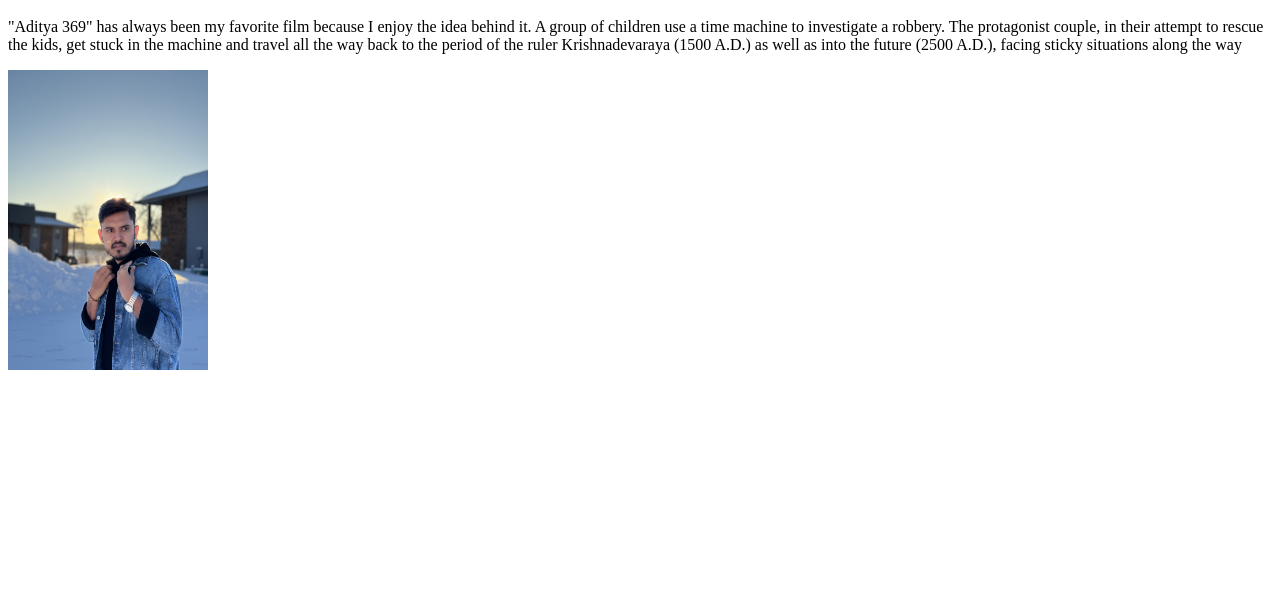
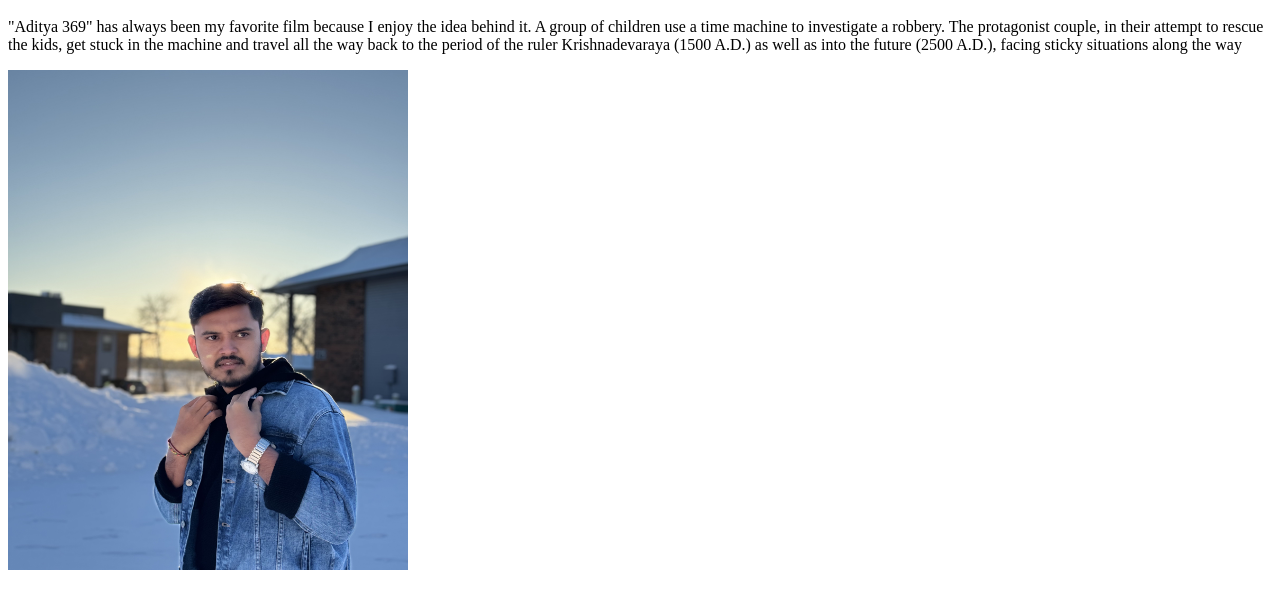
Before and after one commit to 44-563-Web-Apps-S24/44563-webapps-s24-assignment3-Sivapavankumar, a plain HTML site: page mymedia.html in a window 1280 px wide. Shown: the part 150-758 px from the top of the page. Drawn offline with Linux system fonts and the light colour scheme.

```diff
--- a/mymedia.html
+++ b/mymedia.html
@@ -24,7 +24,7 @@
         ruler Krishnadevaraya (1500 A.D.) as well as into the future (2500 A.D.),
         facing sticky situations along the way</p>
 
-    <img src="MyPicture.jpg" alt="Pavan Balayya" width="200" height="300">
+    <img src="MyPicture.jpg" alt="Pavan Balayya" width="400" height="500">
 
 </body>
 
```
